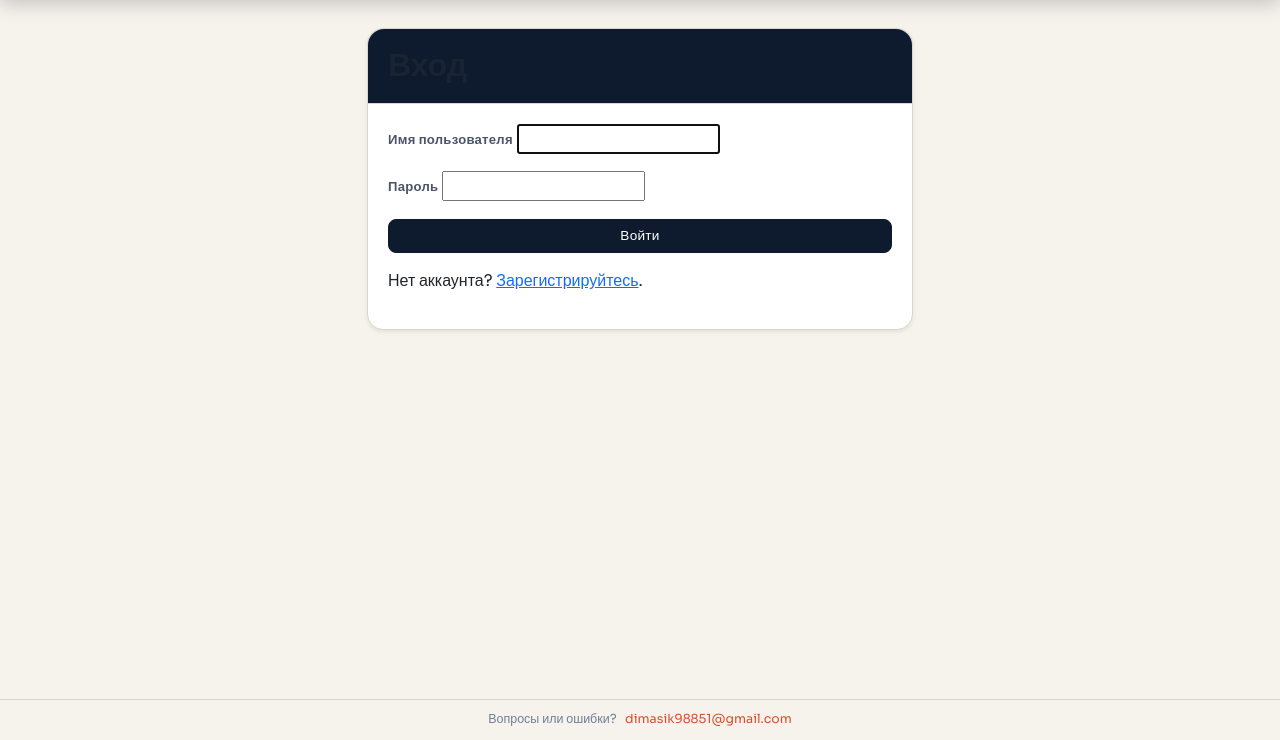
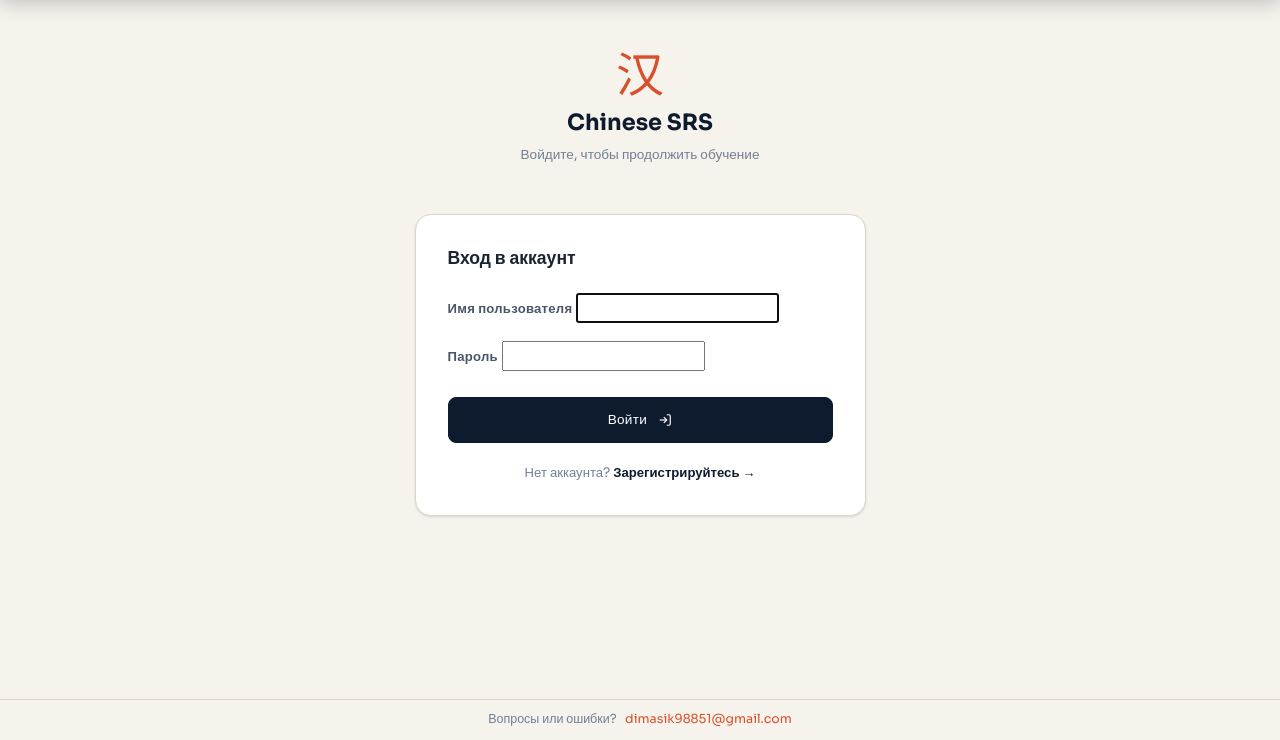
Before and after one commit to 0-Forester-0/chinese, a Django app: page /accounts/login/ in a window 1280 px wide. Shown: the part 61-801 px from the top of the page. Run offline with Django 3.2, Linux system fonts and the light colour scheme.

Commit message:
Update login.html

```diff
--- a/templates/registration/login.html
+++ b/templates/registration/login.html
@@ -1,28 +1,52 @@
 {% extends 'base.html' %}
 {% load static %}
 {% block content %}
-    <div class="row justify-content-center">
-        <div class="col-md-6">
-            <div class="card shadow-sm">
-                <div class="card-header bg-primary text-white">
-                    <h2 class="mb-0">Вход</h2>
+
+<div class="row justify-content-center mt-4">
+<div class="col-12 col-sm-9 col-md-6 col-lg-5">
+
+    <!-- Brand mark -->
+    <div class="text-center mb-5">
+        <span style="font-family:'Noto Serif SC',serif; font-size:3rem; color:var(--vermillion); display:block; line-height:1; margin-bottom:8px;">汉</span>
+        <h1 style="font-size:1.4rem; font-weight:700; color:var(--ink);">Chinese SRS</h1>
+        <p style="font-size:0.85rem; color:var(--text-muted);">Войдите, чтобы продолжить обучение</p>
     </div>
-                <div class="card-body">
+
+    <div class="card">
+        <div class="card-body" style="padding:32px;">
+            <h2 style="font-size:1.1rem; font-weight:600; margin-bottom:24px;">Вход в аккаунт</h2>
+
             <form method="post">
                 {% csrf_token %}
                 <div class="mb-3">
-                            <label for="{{ form.username.id_for_label }}" class="form-label">Имя пользователя</label>
+                    <label class="form-label" for="{{ form.username.id_for_label }}">Имя пользователя</label>
                     {{ form.username }}
                 </div>
-                        <div class="mb-3">
-                            <label for="{{ form.password.id_for_label }}" class="form-label">Пароль</label>
+                <div class="mb-4">
+                    <label class="form-label" for="{{ form.password.id_for_label }}">Пароль</label>
                     {{ form.password }}
                 </div>
-                        <button type="submit" class="btn btn-primary w-100">Войти</button>
+                <button type="submit" class="btn btn-primary w-100" style="padding:12px;">
+                    Войти
+                    <svg width="14" height="14" viewBox="0 0 24 24" fill="none" stroke="currentColor" stroke-width="2" class="ms-2"><path d="M15 3h4a2 2 0 0 1 2 2v14a2 2 0 0 1-2 2h-4"/><polyline points="10 17 15 12 10 7"/><line x1="15" y1="12" x2="3" y2="12"/></svg>
+                </button>
             </form>
-                    <p class="mt-3">Нет аккаунта? <a href="{% url 'register' %}">Зарегистрируйтесь</a>.</p>
+
+            <p style="text-align:center; font-size:0.82rem; color:var(--text-muted); margin-top:20px; margin-bottom:0;">
+                Нет аккаунта?
+                <a href="{% url 'register' %}" style="color:var(--ink); font-weight:600; text-decoration:none;">
+                    Зарегистрируйтесь →
+                </a>
+            </p>
         </div>
     </div>
+
 </div>
 </div>
+
+<style>
+    .form-control, .form-select {
+        padding: 10px 14px;
+    }
+</style>
 {% endblock %}
```
Lines whose indentation alone changed are shown as unchanged.
